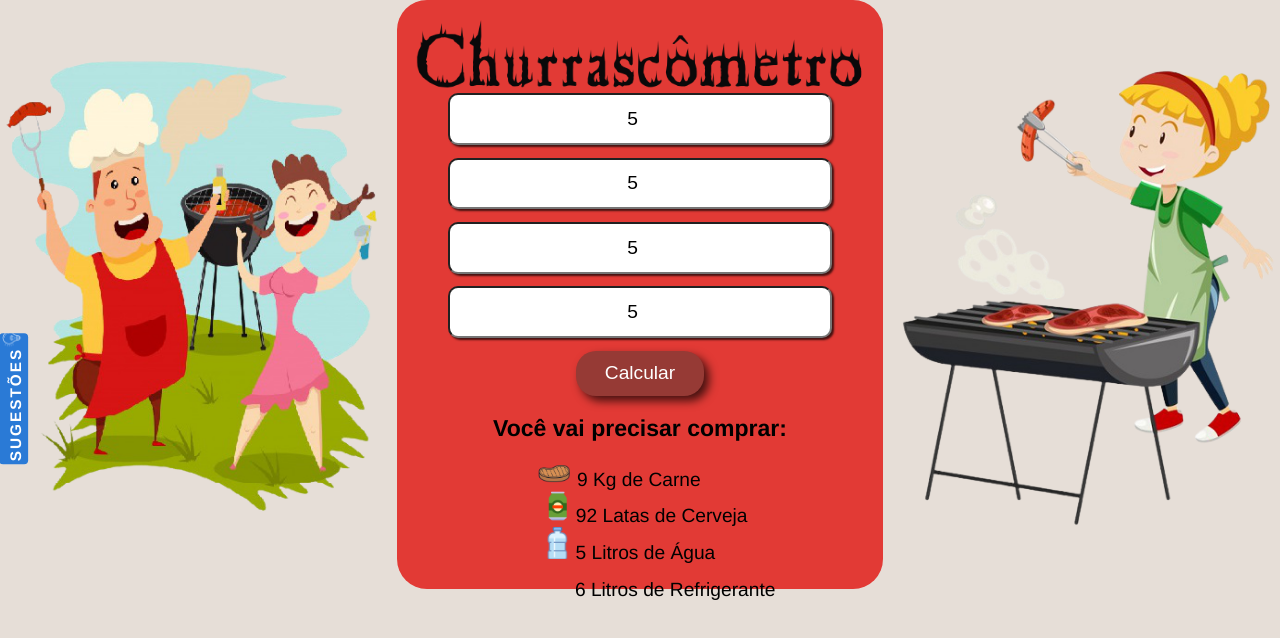
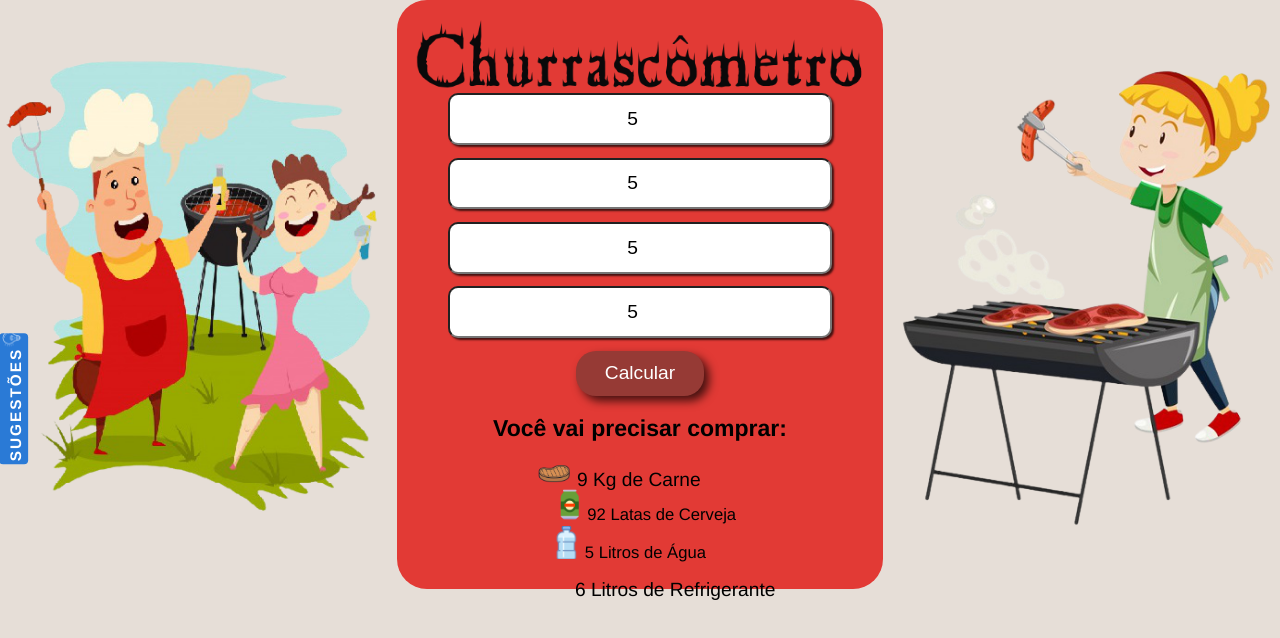
Before and after one commit to AlanAlado/Churrascometro, a plain HTML site: page index.html in a window 1280 px wide. Both pictures are taken after typing "5", "5", "5", "5" into the empty fields and a click on the button "Calcular". Drawn offline with Linux system fonts and the light colour scheme.

Commit message:
Update estilo.css

```diff
--- a/estilo.css
+++ b/estilo.css
@@ -46,20 +46,20 @@ body{
     list-style:none;
     text-align:center;
     font-size:1.5vw;
-    line-height:1.7vw;
+    line-height:1.5vw;
     transform:translateX(-10.3%);
 }
 .li2{
     list-style:none;
     text-align:center;
-    font-size:1.5vw;
+    font-size:1.3vw;
     line-height:1.7vw;
     transform:translateX(-4%);
 }
 .li3{
     list-style:none;
     text-align:center;
-    font-size:1.5vw;
+    font-size:1.3vw;
     line-height:1.7vw;
     transform:translateX(-8%);
 }
@@ -67,7 +67,7 @@ body{
     list-style:none;
     text-align:center;
     font-size:1.5vw;
-    line-height:1.7vw;
+    line-height:1.5vw;
     transform:translateX(-0.7%);
 }
 .li1::before{
```
